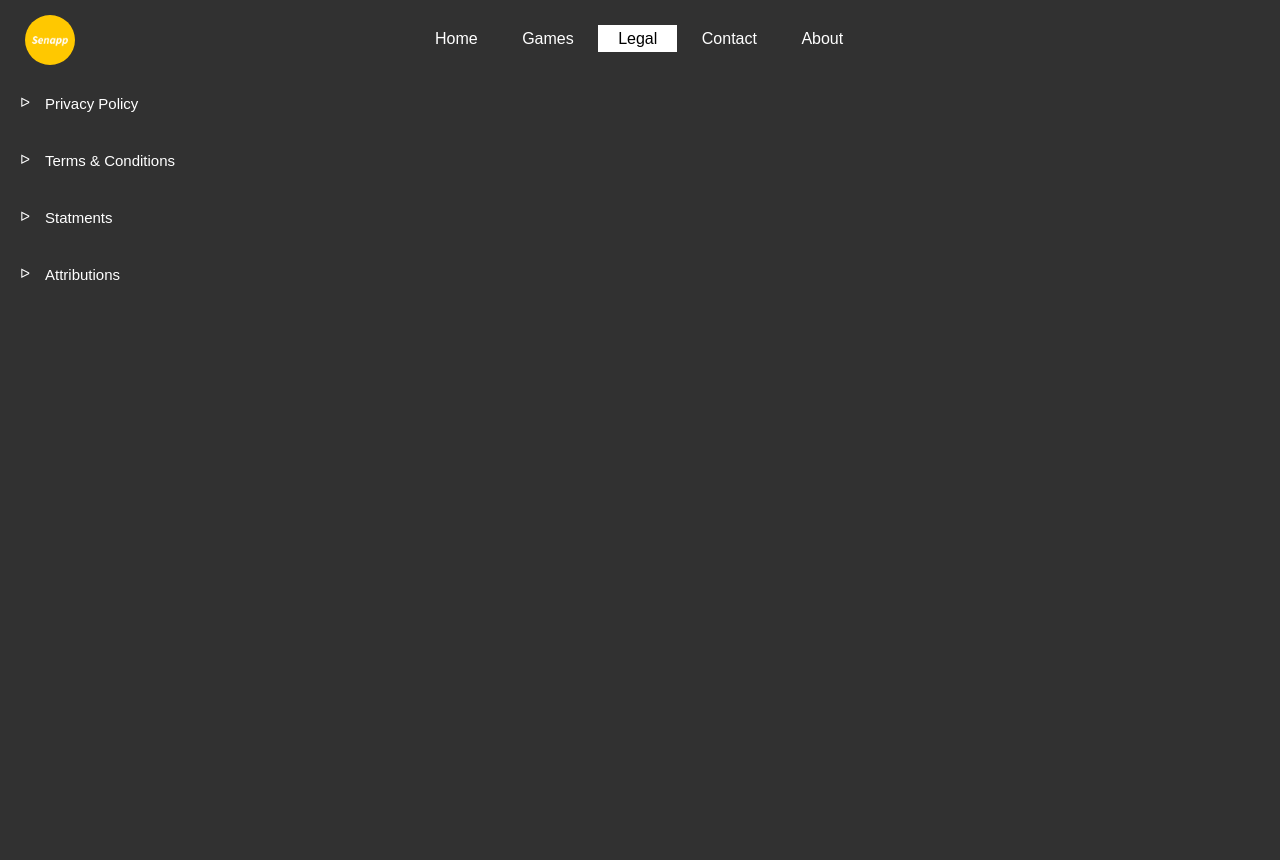
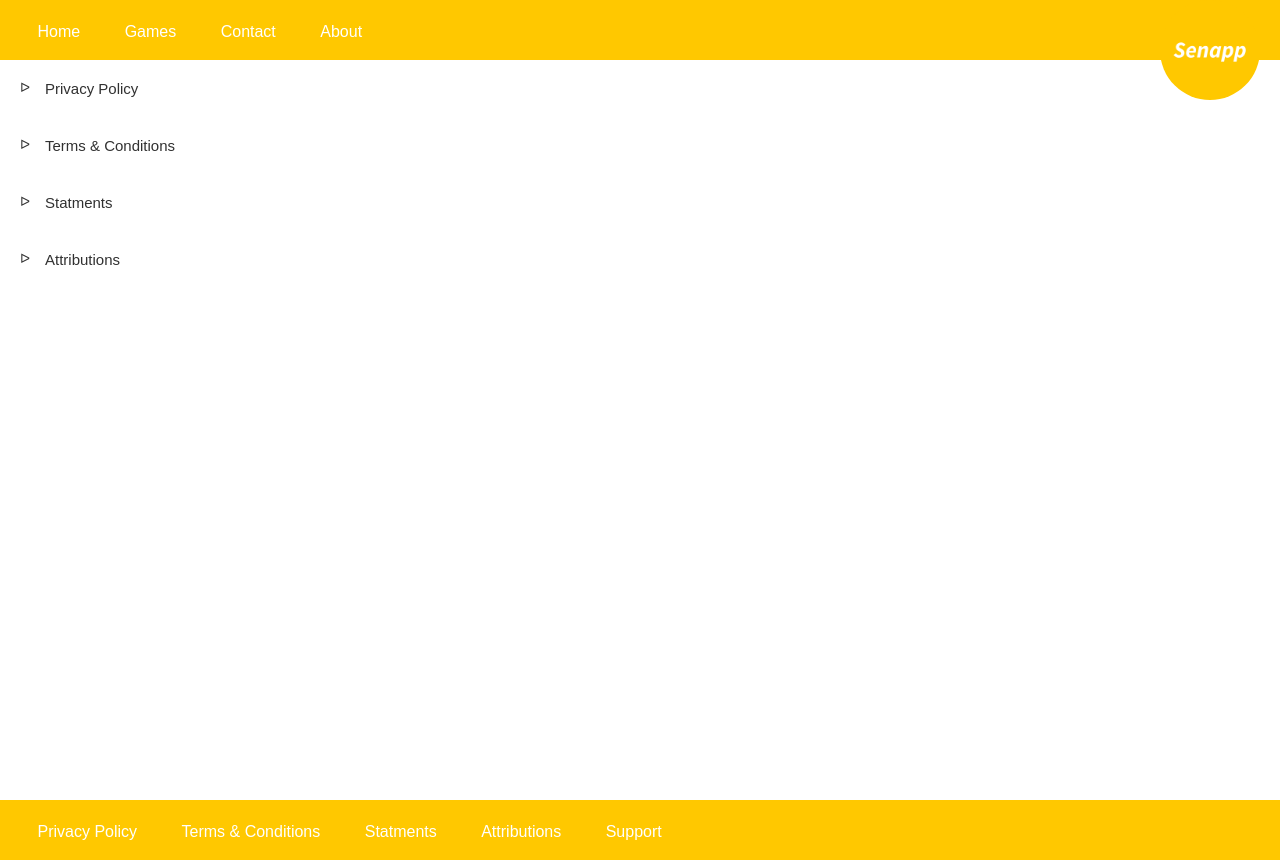
Before and after one commit to senapp/senapp.github.io, a plain HTML site: page pages/legal.html in a window 1280 px wide. Before the commit the page ends 800 px from the top, so only its background shows below. Drawn offline with Linux system fonts and the light colour scheme.

Commit message:
Website updates

```diff
--- a/css/style.css
+++ b/css/style.css
@@ -1,7 +1,7 @@
 * {
   margin: 0;
   padding: 0;
-  font-family: Arial, Helvetica, sans-serif;
+  font-family: sans-serif;
 }
 body {
   /*background-image: linear-gradient(rgba(0, 0, 0, 0.5), rgba(0, 0, 0, 0.5)),
@@ -10,61 +10,94 @@ body {
   background-size: cover;
   background-position: center;
   background-attachment: fixed;
-  background-color: rgb(49, 49, 49);
+  background-color: rgb(255, 255, 255);
 }
-.topbar {
-  position: fixed;
+.bottombar {
+  position: absolute;
   width: 100%;
-  height: 75px;
-  top: 0%;
-  background-color: rgb(49, 49, 49);
+  height: 60px;
+  bottom: -60px;
+  background-color: rgb(255, 200, 0);
 }
-.ultopbar {
+.ulbottombar {
   position: absolute;
-  top: 25px;
-  width: 500px;
-  left: 50px;
-  right: 0;
+  top: 17.5px;
+  align-self: center;
+  width: 1000px;
   height: auto;
   margin: auto;
+  left: 17.5px;
   list-style-type: none;
 }
-ul li {
+.ulbottombar li {
   display: inline-block;
   padding: 5px 0px;
+  margin-bottom: 5px;
 }
-ul li a {
+.ulbottombar li a {
   text-decoration: none;
   color: #fff;
   padding: 5px 20px;
   border: 1px solid #fff transparent;
   transition: 0.3s ease;
 }
-ul li a:hover {
-  background-color: white;
+.ulbottombar li a:hover {
   color: black;
 }
-ul li.active a {
-  background-color: white;
+.ulbottombar li.active a {
+  color: black;
+}
+.topbar {
+  position: fixed;
+  width: 100%;
+  height: 60px;
+  top: 0%;
+  background-color: rgb(255, 200, 0);
+}
+.ultopbar {
+  position: absolute;
+  top: 17.5px;
+  width: 500px;
+  left: 17.5px;
+  height: auto;
+  margin: auto;
+  list-style-type: none;
+}
+.ultopbar li {
+  display: inline-block;
+  padding: 5px 0px;
+  margin-bottom: 5px;
+}
+.ultopbar li a {
+  text-decoration: none;
+  color: #fff;
+  padding: 5px 20px;
+  border: 1px solid #fff transparent;
+  transition: 0.3s ease;
+}
+.ultopbar li a:hover {
+  color: black;
+}
+.ultopbar li.active a {
   color: black;
 }
 .logo img {
   position: fixed;
-  top: 15px;
-  left: 0px;
-  width: 50px;
+  top: 0px;
+  width: 100px;
+  right: 20px;
   height: auto;
   margin: auto;
   border-radius: 50%;
 }
 .main {
-  top: 75px;
+  top: 60px;
   width: 95%;
   margin: auto;
 }
 .legalMain {
   position: relative;
-  top: 75px;
+  top: 60px;
   width: 100%;
   margin: auto;
 }
@@ -77,7 +110,7 @@ ul li.active a {
   transform: translate(-50%, -50%);
 }
 .title h1 {
-  color: #fff;
+  color: rgb(49, 49, 49);
   font-size: 70px;
 }
 
@@ -95,6 +128,7 @@ ul li.active a {
   margin-left: 20px;
   padding: 5px;
   margin-bottom: 15px;
+  color: rgb(49, 49, 49);
 }
 .content ul li a {
   color: rgb(78, 78, 255);
@@ -108,8 +142,8 @@ ul li.active a {
 }
 
 .collapsible {
-  background-color: rgb(49, 49, 49);
-  color: white;
+  background-color: rgb(255, 255, 255);
+  color: rgb(49, 49, 49);
   cursor: pointer;
   padding: 20px;
   width: 100%;
@@ -124,7 +158,7 @@ ul li.active a {
 
 .colActive,
 .collapsible:hover {
-  background-color: #555;
+  background-color: rgb(238, 238, 238);
 }
 
 .content {
@@ -132,7 +166,7 @@ ul li.active a {
   max-height: 0;
   overflow: hidden;
   transition: max-height 0.2s ease-out;
-  background-color: rgb(49, 49, 49);
+  background-color: rgb(255, 255, 255);
   color: white;
   margin-left: 25px;
   margin-right: 35px;
@@ -141,7 +175,7 @@ ul li.active a {
 .collapsible:after {
   content: "\1405"; /* Unicode character for "plus" sign (+) */
   font-size: 13px;
-  color: white;
+  color: rgb(49, 49, 49);
   float: left;
   margin-right: 15px;
 }
@@ -149,3 +183,19 @@ ul li.active a {
 .colActive:after {
   content: "\1401"; /* Unicode character for "minus" sign (-) */
 }
+
+.legal p {
+  color: rgb(49, 49, 49);
+}
+.legal b {
+  color: rgb(49, 49, 49);
+}
+.legal h1 {
+  color: rgb(49, 49, 49);
+}
+.legal h2 {
+  color: rgb(49, 49, 49);
+}
+.legal strong {
+  color: rgb(49, 49, 49);
+}
--- a/pages/legal.html
+++ b/pages/legal.html
@@ -3,7 +3,7 @@
   <head>
     <title>Senapp Studios</title>
     <link rel="stylesheet" type="text/css" href="../css/style.css" />
-    <script src="../scripts/topbar.js"></script>
+    <script src="../scripts/barSpacing.js"></script>
     <script src="../scripts/legalParameter.js"></script>
     <script src="../scripts/collapsible.js"></script>
     <script>
@@ -318,10 +318,10 @@
             <li>
               Original Dice icon
               <a
-                href="https://mayhanrobot.net/dice-clip-art/1439410433-dice-clip-art/"
+                href="https://www.iconspng.com/image/46051/simple-dice"
                 >Link</a
               >
-              from www.mayhanrobot.net
+              from https://www.iconspng.com
             </li>
             <li>
               Original Attendance icon by
@@ -522,7 +522,7 @@
               <a
                 href="https://commons.wikimedia.org/wiki/File:Flag_of_Madeira.svg"
               >
-                Zscout370, original by Nuno Tavares</a
+                Zscout370, original by Brian Boru</a
               >
               from www.wikipedia.com
             </li>
@@ -560,9 +560,17 @@
         <ul class="ultopbar">
           <li><a href="home.html"> Home </a></li>
           <li><a href="games.html"> Games </a></li>
-          <li class="active"><a href="legal.html?"> Legal </a></li>
           <li><a href="contact.html"> Contact </a></li>
           <li ><a href="about.html"> About </a></li>
+        </ul>
+      </div>
+      <div class="bottombar">
+        <ul class="ulbottombar">
+          <li><a href="legal.html?0"> Privacy Policy </a></li>
+          <li><a href="legal.html?1"> Terms & Conditions </a></li>
+          <li><a href="legal.html?2"> Statments </a></li>
+          <li><a href="legal.html?3"> Attributions </a></li>
+          <li><a href="support.html"> Support </a></li>
         </ul>
       </div>
       <div class="logo"><img id="logo" src="../images/logo.png" /></div>
--- /dev/null
+++ b/scripts/barSpacing.js
@@ -0,0 +1,17 @@
+function calculateSpacing() {
+  var w = window.innerWidth;
+
+  var ulbottombar = document.getElementsByClassName("ulbottombar")[0];
+  var ultopbar = document.getElementsByClassName("ultopbar")[0];
+
+  if (w < 525) {
+    ultopbar.style.display = "none";
+  } else {
+    ultopbar.style.display = "unset";
+  }
+  if (w < 675) {
+    ulbottombar.style.display = "none";
+  } else {
+    ulbottombar.style.display = "unset";
+  }
+}
--- a/scripts/collapsible.js
+++ b/scripts/collapsible.js
@@ -13,6 +13,15 @@ function collapsibleLoad() {
         content.style.maxHeight = content.scrollHeight + "px";
         content.style.padding = "20px 20px";
       }
+      var colap = document.getElementsByClassName("collapsible");
+      var bar = document.getElementsByClassName("bottombar")[0];
+      var combinedHeight = 0;
+      for (x = 0; x < colap.length; x++) {
+        if (colap[x].nextElementSibling.style.maxHeight) {
+          combinedHeight += colap[x].nextElementSibling.scrollHeight;
+        }
+      }
+      bar.style.bottom = "-" + (200 + combinedHeight) + "px";
     });
   }
 }
--- a/scripts/legalParameter.js
+++ b/scripts/legalParameter.js
@@ -16,5 +16,14 @@ function getParameter() {
         content.style.padding = "20px 20px";
       }
     }
+    var colap = document.getElementsByClassName("collapsible");
+    var bar = document.getElementsByClassName("bottombar")[0];
+    var combinedHeight = 0;
+    for (x = 0; x < colap.length; x++) {
+      if (colap[x].nextElementSibling.style.maxHeight) {
+        combinedHeight += colap[x].nextElementSibling.scrollHeight;
+      }
+    }
+    bar.style.bottom = "-" + (-200 + combinedHeight) + "px";
   }
 }
--- a/scripts/topbar.js
+++ /dev/null
@@ -1,52 +0,0 @@
-function calculateSpacing() {
-  var sW = screen.width;
-  var sH = screen.height;
-  var w = window.innerWidth;
-  var h = window.innerHeight;
-
-  var topbar = document.getElementsByClassName("topbar");
-  var logo = document.getElementById("logo");
-  var ultopbar = document.getElementsByClassName("ultopbar");
-  var main = document.getElementsByClassName("main");
-  var legalmain = document.getElementsByClassName("legalmain");
-
-  if (w < sW && w > 750) {
-    logo.style.left = "25px";
-    topbar[0].style.height = "75px";
-    ultopbar[0].style.top = "25px";
-    ultopbar[0].style.left = (25 + (300 * (sW - w)) / sW).toString() + "px";
-    ultopbar[0].style.right = "0";
-    ultopbar[0].style.width = "500px";
-    if (main.length != 0) main[0].style.top = "75px";
-    if (legalmain.length != 0) legalmain[0].style.top = "75px";
-  } else if (w <= 750) {
-    topbar[0].style.height = "130px";
-    logo.style.left = w / 2 - 100 + "px";
-    ultopbar[0].style.top = "75px";
-    ultopbar[0].style.left = "50px";
-    ultopbar[0].style.width = "500px";
-    if (w < 550) {
-      if (w < 400) {
-        ultopbar[0].style.width = 330 + "px";
-      } else {
-        ultopbar[0].style.width = 500 + "px";
-      }
-      ultopbar[0].style.left = (50 * w) / 550 / 2 + "px";
-    } else {
-      ultopbar[0].style.width = "500px";
-    }
-    ultopbar[0].style.right = "0";
-    if (main.length != 0) main[0].style.top = "125px";
-    if (legalmain.length != 0) legalmain[0].style.top = "125px";
-  } else {
-    logo.style.left = "25px";
-    topbar[0].style.height = "75px";
-    ultopbar[0].style.top = "25px";
-    ultopbar[0].style.left = "50px";
-    ultopbar[0].style.width = "500px";
-
-    ultopbar[0].style.right = "0";
-    if (main.length != 0) main[0].style.top = "75px";
-    if (legalmain.length != 0) legalmain[0].style.top = "75px";
-  }
-}
```
Also changed, not shown: pages/about.html (+10 -3 lines), pages/contact.html (+10 -2 lines), pages/games.html (+10 -2 lines), pages/home.html (+11 -4 lines).
